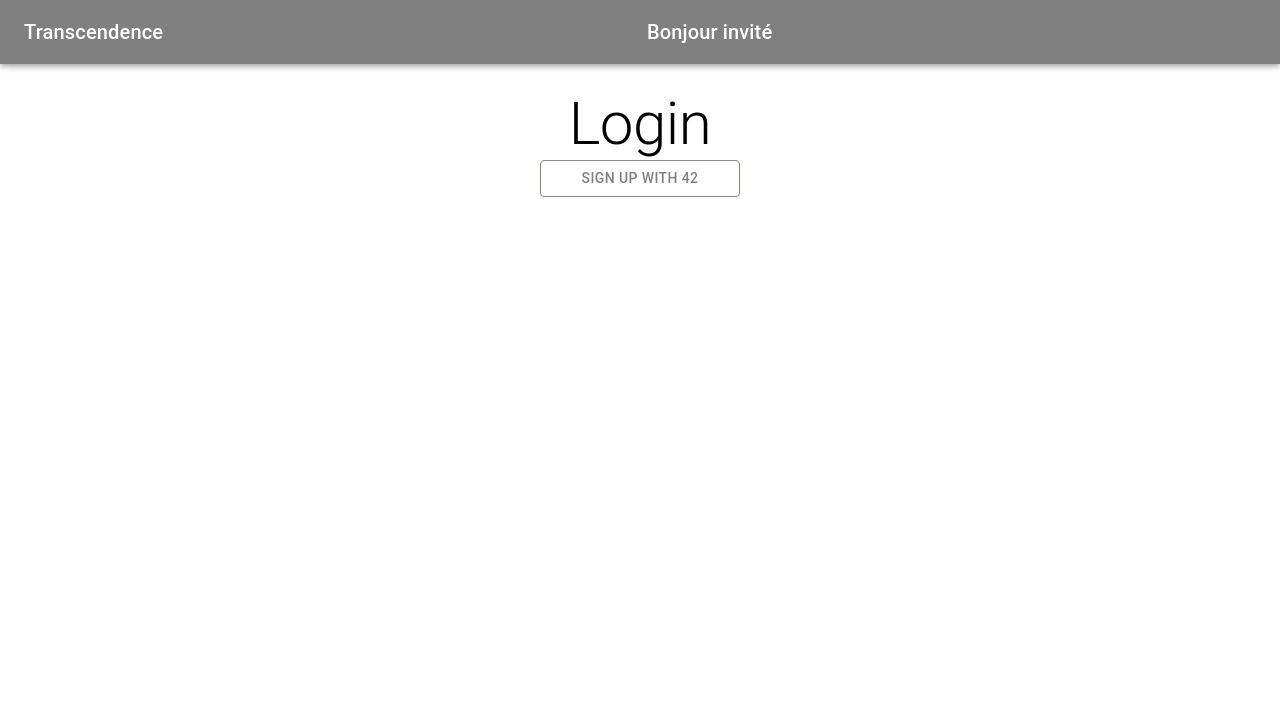
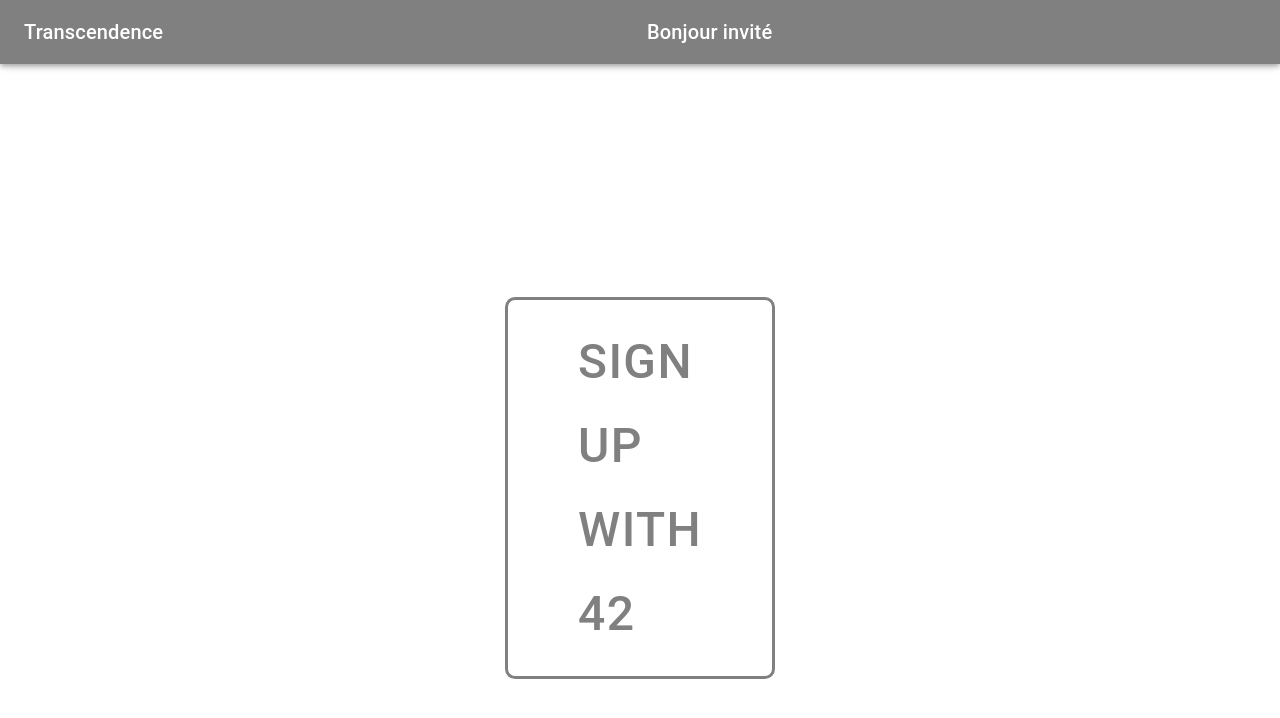
Before and after one commit to S-Stanley/ft_transcendence, a React (Create React App) app in the folder webapp/: page / in a window 1280 px wide. Shown: the top 718 px of the page. Built offline with nearby package versions, Linux system fonts and the light colour scheme; no server answers.

Commit message:
CSS Login page with 42auth

```diff
--- a/webapp/src/pages/Login/Login.scss
+++ b/webapp/src/pages/Login/Login.scss
@@ -0,0 +1,21 @@
+.login-page {
+    display: flex;
+    height: 100vh;
+    width: 100%;
+    justify-content: center;
+    align-items: center;
+}
+
+#button-submit-login {
+    background-color: white;
+    color: gray;
+    font-size: 3em;
+    border-radius: 10px;
+    padding: 20px 70px;
+    border: 3px solid grey;
+}
+
+#button-submit-login:hover {
+    background-color: grey;
+    color: white;
+}
--- a/webapp/src/pages/Login/Login.tsx
+++ b/webapp/src/pages/Login/Login.tsx
@@ -1,6 +1,6 @@
 import { Button, Typography } from '@mui/material';
 import './Login.scss';
-import { Fragment, useEffect } from 'react';
+import { useEffect } from 'react';
 import Helpers from './../../helpers/Helpers';
 import { useLocation, useNavigate } from 'react-router-dom';
 
@@ -24,23 +24,11 @@ function Login() {
         }
     });
     return (
-        <Fragment>
-            <form
-                style={{ display: 'flex', flexDirection: 'column', marginLeft: 'auto', marginRight: 'auto', width: "200px" }}
-            >
-                <Typography variant="h2" textAlign={'center'}>
-                    Login
-                </Typography>
-                <Button
-                    sx={{
-                    ':hover': {
-                            color: 'white',
-                            backgroundColor: 'grey',
-                            borderColor: 'white'
-                },
-                color: 'grey', backgroundColor: 'white', borderColor: '#888a81' }} variant="outlined" type="submit" href={ code_url }>Sign up with 42</Button>
+        <div className="login-page">
+            <form id="form-login">
+                <Button id="button-submit-login" type="submit" href={ code_url }>Sign up with 42</Button>
             </form>
-        </Fragment>
+        </div>
     );
 }
 export default Login;
```
